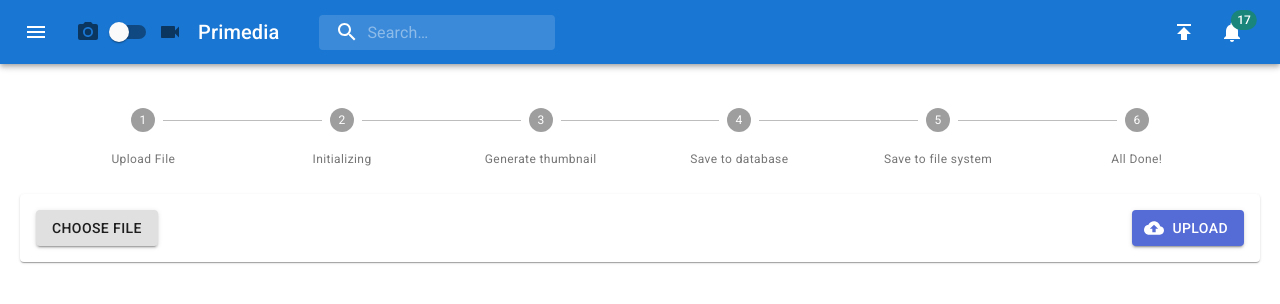
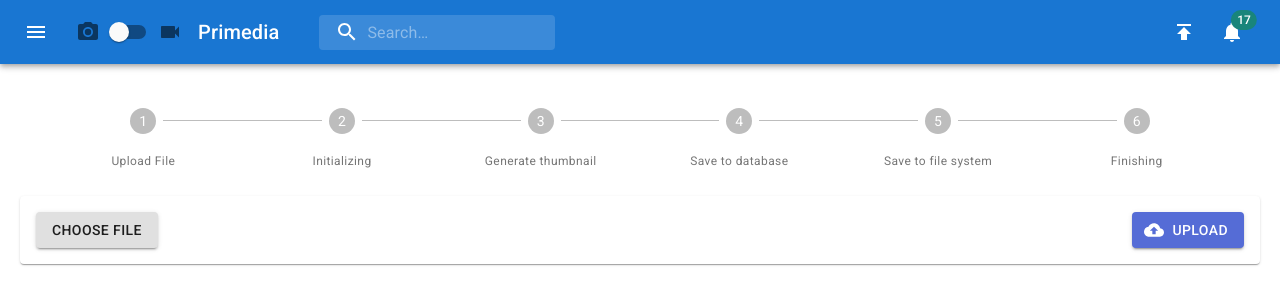
Before and after one commit to essaricy/primedia-ui, a React (Create React App) app: page /upload in a window 1280 px wide. Shown: the top 304 px of the page. Built offline with nearby package versions, Linux system fonts and the light colour scheme.

Commit message:
Added animation to the current step.

```diff
--- a/src/app/components/StepperProgress.js
+++ b/src/app/components/StepperProgress.js
@@ -1,22 +1,41 @@
 import { React, useEffect } from 'react';
 import { makeStyles } from '@material-ui/core/styles';
+
+import Avatar from '@material-ui/core/Avatar';
+import CircularProgress from '@material-ui/core/CircularProgress';
 import Stepper from '@material-ui/core/Stepper';
 import Step from '@material-ui/core/Step';
 import StepLabel from '@material-ui/core/StepLabel';
 import Typography from '@material-ui/core/Typography';
 
-const useStyles = makeStyles((theme) => ({
-  root: {
-    width: '100%',
-  },
-  backButton: {
-    marginRight: theme.spacing(1),
-  },
-  instructions: {
-    marginTop: theme.spacing(1),
-    marginBottom: theme.spacing(1),
-  },
-}));
+import { stepperStyles, stepIconStyles } from './StepperProgressStyles';
+
+const useStepperStyles = makeStyles((theme) => stepperStyles());
+const useStepIconStyles = makeStyles((theme) => stepIconStyles());
+
+function QontoStepIcon(props) {
+  const classes = useStepIconStyles();
+  const { index, active, completed, failedIndex } = props;
+
+  return (
+    <div>
+      <Avatar className={
+        failedIndex == index
+        ? classes.failedStep
+        : completed
+        ? classes.completedStep
+        : active
+        ? classes.activeStep
+        : classes.inactiveStep
+      }>
+        <Typography className={classes.number}>{ index + 1}</Typography>
+      </Avatar>
+      { active && failedIndex != index &&
+        <CircularProgress size={38} className={classes.inProgress} />
+      }
+    </div>
+  );
+}
 
 export const getStatusInfo = (steps, status) => {
   const NOT_FOUND = -1;
@@ -24,10 +43,8 @@
     return null;
   }
   let index = steps.findIndex(el => status === el.sCode);
-  console.log('sCode index: ', index);
   if (index == NOT_FOUND) {
     index = steps.findIndex(el => status === el.fCode);
-    console.log('fCode index: ', index);
     return index == NOT_FOUND ? null : { isFailure: true, index };
   } else {
     return { index: index + 1 };
@@ -36,14 +53,14 @@
 
 function getStepStatus(steps, status) {
   const statusInfo = getStatusInfo(steps, status);
-  console.log(statusInfo);
   return statusInfo
     ? { index: statusInfo.index, isFailure: statusInfo.isFailure }
     : { index: -1 };
 }
 
+
 export default function StepperProgress(props) {
-  const classes = useStyles();
+  const classes = useStepperStyles();
   const { steps, progress, onPollProgress } = props;
   const { id, status } = progress;
   const stepStatus = getStepStatus(steps, status);
@@ -63,10 +80,12 @@
       <Stepper activeStep={stepStatus.index} alternativeLabel>
         {steps.map((step, index) => (
           <Step key={step.sCode}>
-            <StepLabel>
+            <StepLabel
+              StepIconComponent={QontoStepIcon}
+              StepIconProps={{ index, failedIndex: isFailure ? stepStatus.index : -1 }}>
               <Typography variant="caption"
-                color={stepStatus.isFail && stepStatus.index === index ? "error": ""}>
-                {stepStatus.isFail && stepStatus.index === index ? step.fLabel : step.sLabel }
+                color={isFailure && stepStatus.index === index ? "error": ""}>
+                {isFailure && stepStatus.index === index ? step.fLabel : step.sLabel }
               </Typography>
             </StepLabel>
           </Step>
--- /dev/null
+++ b/src/app/components/StepperProgressStyles.js
@@ -0,0 +1,41 @@
+export const stepperStyles = (theme) => ({
+  root: {
+    width: '100%',
+  }
+});
+
+export const stepIconStyles = (theme) => ({
+  step: {
+    width: 26,
+    height: 26
+  },
+
+  inactiveStep: {
+    width: 26,
+    height: 26
+  },
+  activeStep: {
+    width: 26,
+    height: 26,
+    backgroundColor: '#1976d2'
+  },
+  completedStep: {
+    width: 26,
+    height: 26,
+    backgroundColor: 'green'
+  },
+  failedStep: {
+    width: 26,
+    height: 26,
+    backgroundColor: 'red'
+  },
+  number: {
+    fontSize: 14
+  },
+  inProgress: {
+    position: 'absolute',
+    top: -6,
+    left: 79,
+    zIndex: 1,
+  }
+});
--- a/src/upload/constants/UploadConstants.js
+++ b/src/upload/constants/UploadConstants.js
@@ -4,7 +4,7 @@
   { sCode: "THUMB_DONE", sLabel: "Generate thumbnail", fCode: "THUMB_FAIL", fLabel: "Generating thumbnail failed!" },
   { sCode: "DB_DONE", sLabel: "Save to database", fCode: "DB_FAIL", fLabel: "Saving to database failed!" },
   { sCode: "FILE_DONE", sLabel: "Save to file system", fCode: "FILE_FAIL", fLabel: "Saving to file system failed!" },
-  { sCode: "ALL_DONE", sLabel: "All Done!" }
+  { sCode: "ALL_DONE", sLabel: "Finishing" }
 ];
 
 export const getMediaTypeError = () => {
```
